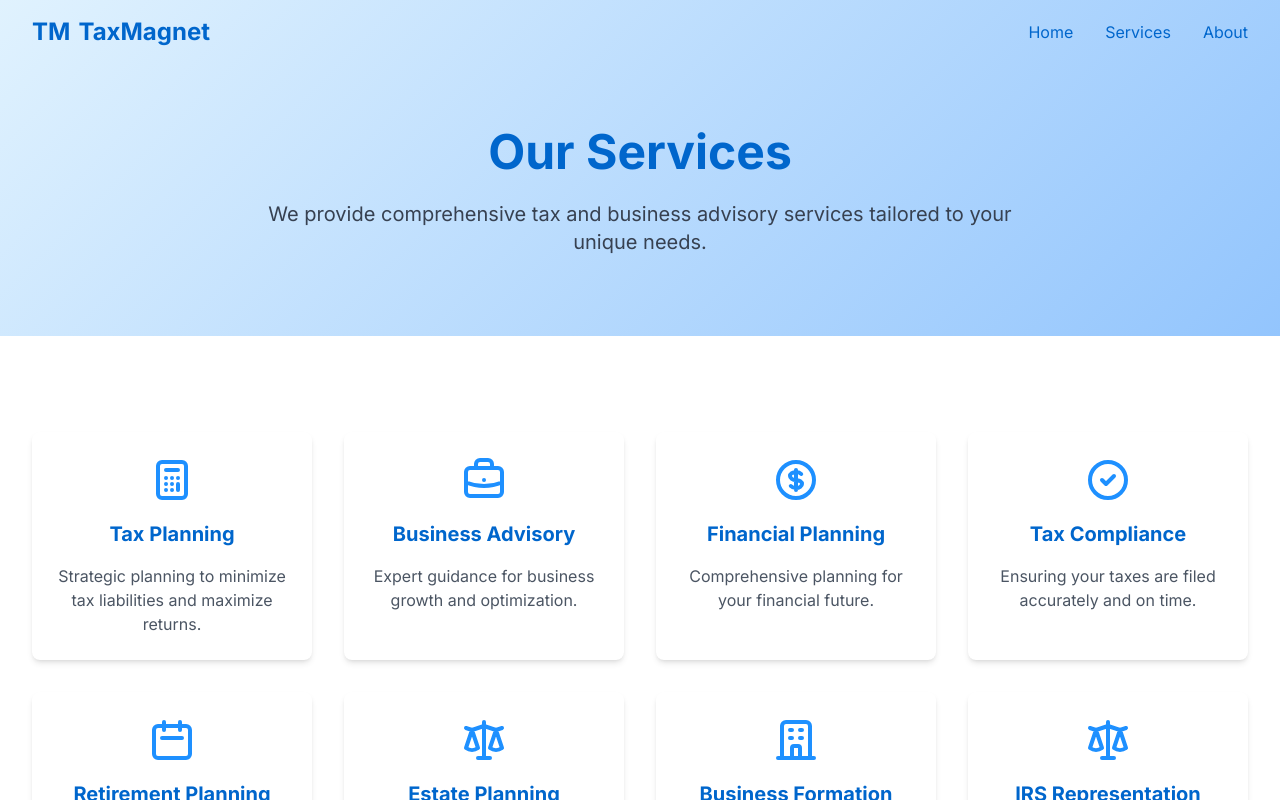
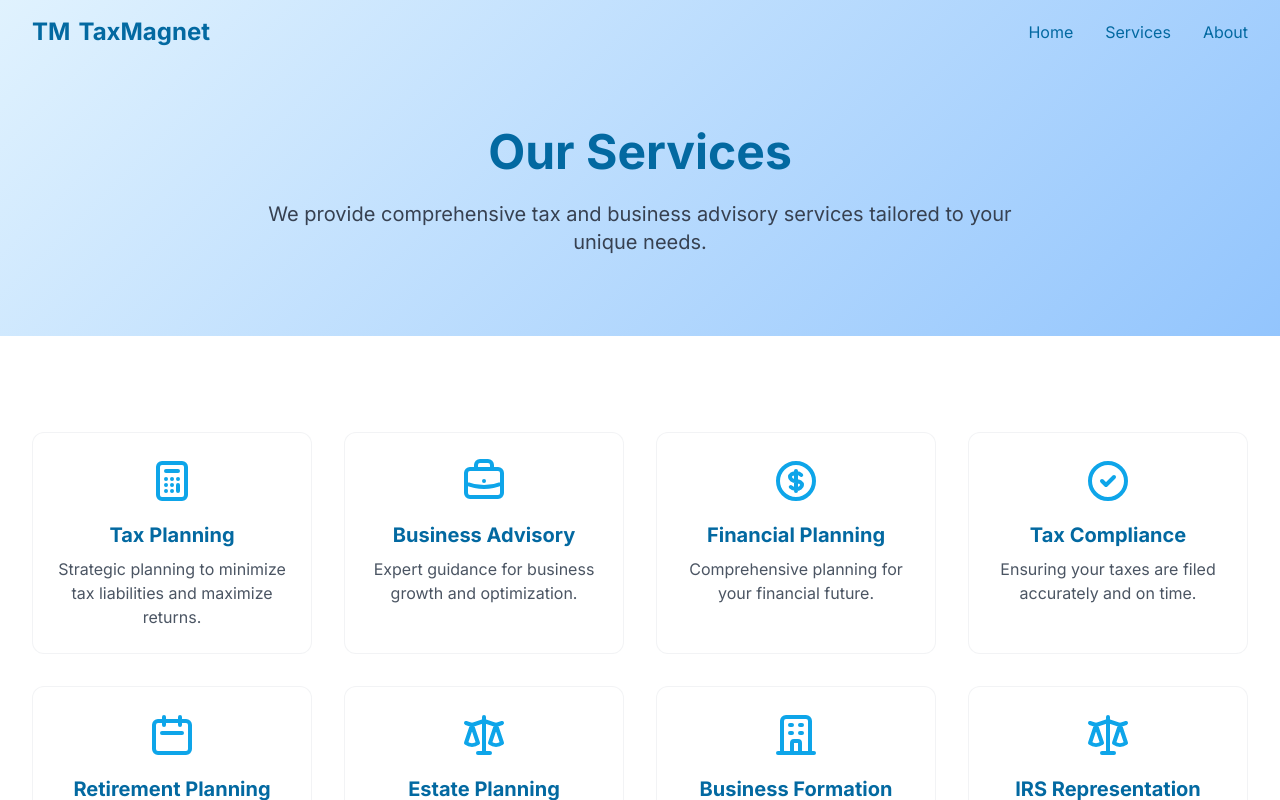
Before and after one commit to reginoorv/mtxt, a React (Vite) app: page /services in a window 1280 px wide. Shown: the top 800 px of the page. Built offline with nearby package versions, Linux system fonts and the light colour scheme.

Commit message:
Refactor: Update UI/UX for modern design
- Updated color scheme for a modern look.
- Modified hero section background.
- Enhanced animations throughout the site.

```diff
--- a/src/components/ScrollAnimationWrapper.tsx
+++ b/src/components/ScrollAnimationWrapper.tsx
@@ -19,7 +19,7 @@ const ScrollAnimationWrapper = ({ children, className = '' }: ScrollAnimationWra
       {
         root: null,
         rootMargin: '0px',
-        threshold: 0.1,
+        threshold: 0.2,
       }
     );
 
--- a/src/components/ServiceCard.tsx
+++ b/src/components/ServiceCard.tsx
@@ -1,6 +1,7 @@
 
 import { useState } from 'react';
 import { cn } from '@/lib/utils';
+import { HoverCard, HoverCardTrigger, HoverCardContent } from "@/components/ui/hover-card"
 
 interface ServiceCardProps {
   title: string;
@@ -13,33 +14,29 @@ const ServiceCard = ({ title, description, detailedDescription, icon }: ServiceC
   const [isHovered, setIsHovered] = useState(false);
 
   return (
+    <HoverCard>
+      <HoverCardTrigger asChild>
         <div
           className={cn(
-        "bg-white rounded-lg p-6 shadow-md h-full transition-all duration-300",
-        isHovered ? "transform scale-105 shadow-lg bg-blue-50" : ""
+            "service-card p-6 rounded-xl h-full",
+            "border border-gray-200/50",
+            "flex flex-col items-center",
+            isHovered ? "bg-blue-50/50" : ""
           )}
           onMouseEnter={() => setIsHovered(true)}
           onMouseLeave={() => setIsHovered(false)}
         >
-      <div className="flex flex-col h-full">
-        <div className="text-taxmagnet-blue mb-4 flex justify-center">
+          <div className="text-taxmagnet-blue mb-4 transform transition-transform duration-300 hover:scale-110">
             {icon}
           </div>
           <h3 className="text-xl font-bold mb-2 text-center text-taxmagnet-darkblue">{title}</h3>
-
-        <div className="mt-2 flex-grow">
-          {!isHovered && (
           <p className="text-gray-600 text-center animate-fade-in">{description}</p>
-          )}
-
-          {isHovered && (
-            <div className="animate-fade-in">
-              <p className="text-gray-700">{detailedDescription}</p>
         </div>
-          )}
-        </div>
-      </div>
-    </div>
+      </HoverCardTrigger>
+      <HoverCardContent className="w-80 bg-white/90 backdrop-blur-sm p-4">
+        <p className="text-sm text-gray-700">{detailedDescription}</p>
+      </HoverCardContent>
+    </HoverCard>
   );
 };
 
--- a/src/index.css
+++ b/src/index.css
@@ -1,4 +1,3 @@
-
 @import url('https://fonts.googleapis.com/css2?family=Inter:wght@300;400;500;600;700&display=swap');
 
 @tailwind base;
@@ -69,18 +68,31 @@
     font-family: 'Inter', sans-serif;
   }
 
-  /* This will ensure that elements coming into view are animated */
+  .glass-nav {
+    @apply bg-white/80 backdrop-blur-md shadow-sm border-b border-gray-200/50;
+    transition: background-color 0.3s ease;
+  }
+
   .animate-on-scroll {
-    @apply opacity-0 translate-y-4;
+    @apply opacity-0 translate-y-8;
+    transition: all 0.8s cubic-bezier(0.4, 0, 0.2, 1);
   }
 
   .animate-on-scroll.visible {
-    @apply opacity-100 translate-y-0 transition-all duration-500 ease-in-out;
+    @apply opacity-100 translate-y-0;
   }
 
-  .glass-nav {
-    @apply bg-white/70 backdrop-blur-md shadow-sm;
-    transition: background-color 0.3s ease;
+  .service-card {
+    @apply transition-all duration-300 hover:scale-105 hover:shadow-lg;
+    background: rgba(255, 255, 255, 0.8);
+    backdrop-filter: blur(10px);
+  }
+
+  .hero-content {
+    background: linear-gradient(135deg, rgba(255, 255, 255, 0.1), rgba(255, 255, 255, 0.05));
+    backdrop-filter: blur(10px);
+    border: 1px solid rgba(255, 255, 255, 0.18);
+    @apply rounded-2xl shadow-xl;
   }
 }
 
--- a/tailwind.config.ts
+++ b/tailwind.config.ts
@@ -1,4 +1,3 @@
-
 import type { Config } from "tailwindcss";
 
 export default {
@@ -57,11 +56,11 @@ export default {
           foreground: "hsl(var(--card-foreground))",
         },
         taxmagnet: {
-          blue: "#1E90FF",
-          lightblue: "#87CEFA",
-          darkblue: "#0066CC",
-          gray: "#F5F5F5",
-          darkgray: "#333333",
+          blue: "#0EA5E9",
+          lightblue: "#38BDF8",
+          darkblue: "#0369A1",
+          gray: "#F8FAFC",
+          darkgray: "#1E293B",
         },
       },
       borderRadius: {
@@ -86,15 +85,21 @@ export default {
           "0%": { opacity: "0", transform: "scale(0.95)" },
           "100%": { opacity: "1", transform: "scale(1)" },
         },
+        "slide-in": {
+          "0%": { transform: "translateY(20px)", opacity: "0" },
+          "100%": { transform: "translateY(0)", opacity: "1" }
+        },
       },
       animation: {
         "accordion-down": "accordion-down 0.2s ease-out",
         "accordion-up": "accordion-up 0.2s ease-out",
-        "fade-in": "fade-in 0.5s ease-out",
-        "scale-in": "scale-in 0.5s ease-out",
+        "fade-in": "fade-in 0.6s ease-out",
+        "scale-in": "scale-in 0.4s ease-out",
+        "slide-in": "slide-in 0.5s ease-out",
       },
       backgroundImage: {
-        'blue-gradient': 'linear-gradient(135deg, #e0f2fe 0%, #bae6fd 100%)',
+        'hero-gradient': 'linear-gradient(90deg, hsla(186, 33%, 94%, 1) 0%, hsla(216, 41%, 79%, 1) 100%)',
+        'service-gradient': 'linear-gradient(90deg, hsla(46, 73%, 75%, 1) 0%, hsla(176, 73%, 88%, 1) 100%)',
       },
     },
   },
```
Lines whose indentation alone changed are shown as unchanged.
